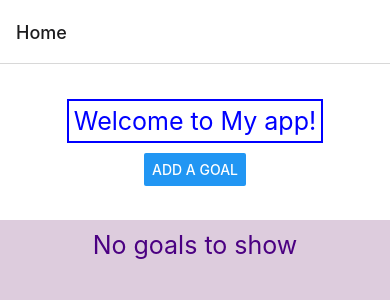
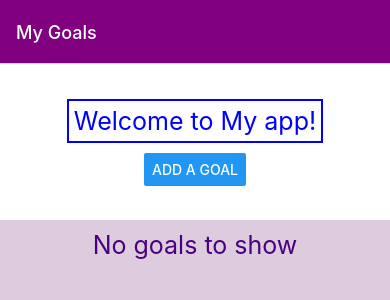
Before and after one commit to xilu56/CS5520, a React Native app: screen / in a window 390 px wide. Shown: the top 300 px of the page. Built offline with nearby package versions, Linux system fonts and the light colour scheme.

Commit message:
Changed title, background color and tint color of the header in Home

```diff
--- a/App.js
+++ b/App.js
@@ -10,7 +10,15 @@ export default function App() {
   return (
     <NavigationContainer>
       <Stack.Navigator>
-        <Stack.Screen name="Home" component={Home} />
+        <Stack.Screen
+          name="Home"
+          component={Home}
+          options={{
+            headerStyle: { backgroundColor: "purple" },
+            headerTintColor: "white",
+            title: "My Goals",
+          }}
+        />
         <Stack.Screen name="Details" component={GoalDetails} />
       </Stack.Navigator>
     </NavigationContainer>
```
